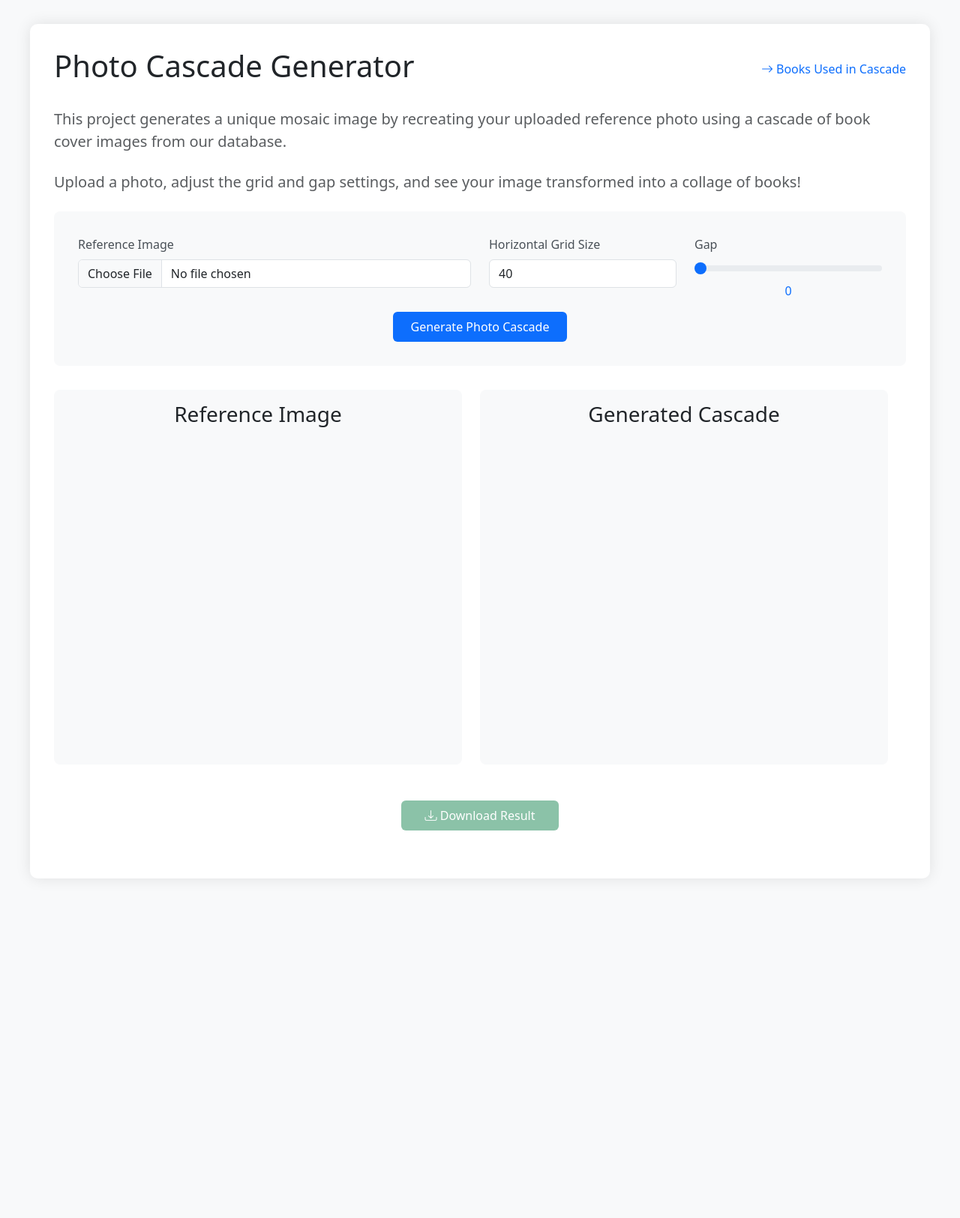
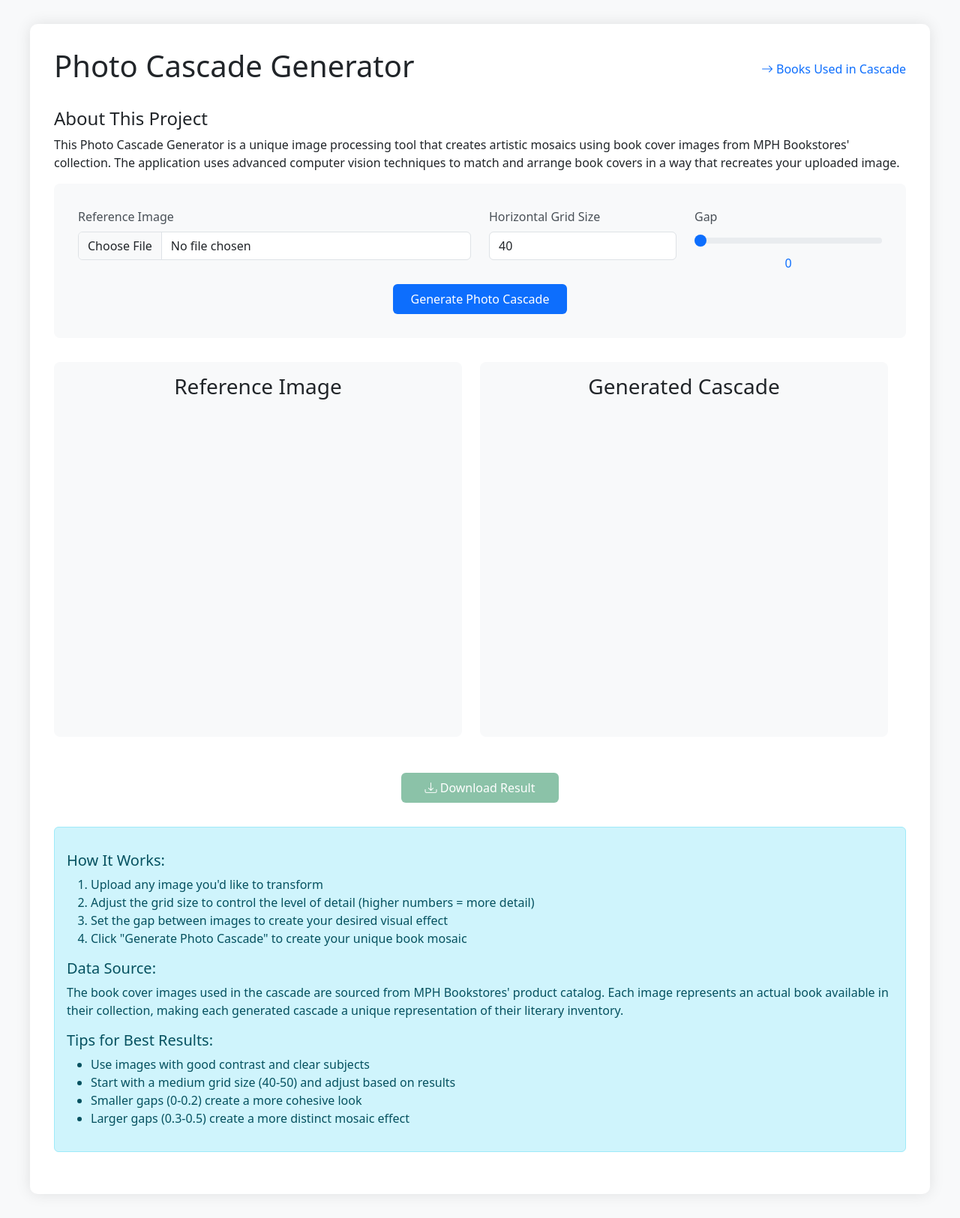
Before and after one commit to AngJianHwee/Photo-Cascade-Generator, a Flask app: page / in a window 1280 px wide. Shown: the whole page at 75% size. Before the commit the page ends 1108 px from the top, so only its background shows below. Run offline with Flask 3, Linux system fonts and the light colour scheme; some libraries are stand-ins or nearby versions.

Commit message:
Enhance index.html with detailed Photo Cascade Generator overview, improved user guidance, and structured content for better UX.

```diff
--- a/templates/index.html
+++ b/templates/index.html
@@ -160,17 +160,13 @@
                 <!-- <i class="bi bi-book"></i> Books Used in Cascade -->
             </a>
         </div>
-        <p class="lead text-muted mb-4">
-            This project generates a unique mosaic image by recreating your uploaded reference photo using a cascade of
-            book cover images from our database.
+
+        <!-- <div class="alert alert-info mb-4"> -->
+        <h4 class="alert-heading">About This Project</h4>
+        <p>This Photo Cascade Generator is a unique image processing tool that creates artistic mosaics using book
+            cover images from MPH Bookstores' collection. The application uses advanced computer vision techniques
+            to match and arrange book covers in a way that recreates your uploaded image.</p>
         </p>
-
-        <p class="lead text-muted mb-4">
-            Upload a photo, adjust the grid and gap settings, and see your image transformed into a collage of
-            books!
-        </p>
-
-
         <div class="form-container">
             <form id="cascadeForm" enctype="multipart/form-data">
                 <div class="row">
@@ -241,6 +237,31 @@
             <button id="downloadBtn" class="btn btn-success btn-download">
                 <i class="bi bi-download"></i> Download Result
             </button>
+        </div>
+
+        <div class="alert alert-info mb-4">
+            <!-- <p class="lead text-muted mb-4"> -->
+
+            <h5 class="mt-3">How It Works:</h5>
+            <ol>
+                <li>Upload any image you'd like to transform</li>
+                <li>Adjust the grid size to control the level of detail (higher numbers = more detail)</li>
+                <li>Set the gap between images to create your desired visual effect</li>
+                <li>Click "Generate Photo Cascade" to create your unique book mosaic</li>
+            </ol>
+
+            <h5 class="mt-3">Data Source:</h5>
+            <p>The book cover images used in the cascade are sourced from MPH Bookstores' product catalog. Each image
+                represents an actual book available in their collection, making each generated cascade a unique
+                representation of their literary inventory.</p>
+
+            <h5 class="mt-3">Tips for Best Results:</h5>
+            <ul>
+                <li>Use images with good contrast and clear subjects</li>
+                <li>Start with a medium grid size (40-50) and adjust based on results</li>
+                <li>Smaller gaps (0-0.2) create a more cohesive look</li>
+                <li>Larger gaps (0.3-0.5) create a more distinct mosaic effect</li>
+            </ul>
         </div>
     </div>
 
```
